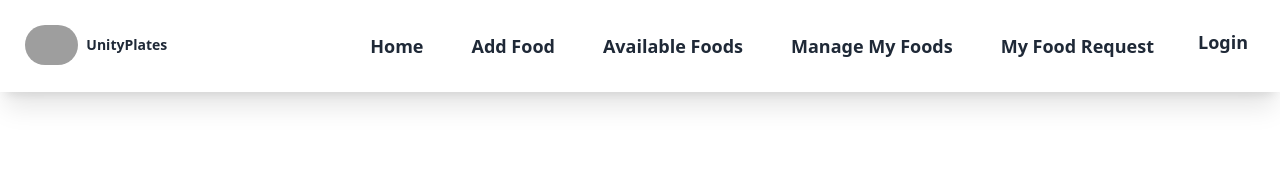
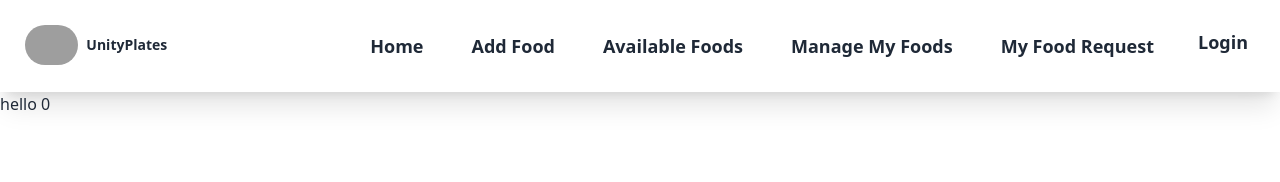
Before and after one commit to Salauddin-Ahmad/UnityPlates-Client, a React (Vite) app: page /updateFood/1 in a window 1280 px wide. Shown: the top 182 px of the page. Built offline with nearby package versions, Linux system fonts and the light colour scheme; no server answers; grey boxes are pictures that could not be loaded.

Commit message:
Made some progress to update foods

```diff
--- /dev/null
+++ b/src/pages/ManageFOODS/UpdateFood.jsx
@@ -0,0 +1,31 @@
+import axios from "axios";
+import { useEffect, useState } from "react";
+import { useParams } from "react-router-dom";
+
+const UpdateFood = () => {
+    const { id } = useParams();
+    const [foodData, setFoodData] = useState([]);
+    console.log(foodData);
+    useEffect(() => {
+        axios
+        .get(`${import.meta.env.VITE_API_URL}/fooddetails/${id}`)
+        .then((res) => {
+            // console.log(res.data);
+            setFoodData(res.data);
+            })
+            .catch((err) => {
+                console.log(err);
+            });
+    }, [id]);
+
+    // Convert foodData object to an array and then get its length
+    const foodDataLength = Object.keys(foodData).length;
+
+    return (
+        <div>
+            <h1>hello {foodDataLength}</h1>
+        </div>
+    );
+};
+
+export default UpdateFood;
--- a/src/pages/ManageFOODS/updateFoods.jsx
+++ /dev/null
@@ -1,9 +0,0 @@
-const updateFoods = () => {
-    return (
-        <div>
-            <h1>hsfdj</h1>
-        </div>
-    );
-};
-
-export default updateFoods;
--- a/src/routes/routes.jsx
+++ b/src/routes/routes.jsx
@@ -11,6 +11,7 @@ import Sliders from "../components/Sliders";
 import PrivateRoute from "./PrivateRoute";
 import FoodCards from "../pages/FoodCards/FoodCards";
 import FoodDetails from "../pages/FoodCards/FoodDetails";
+import UpdateFood from "@/pages/ManageFOODS/UpdateFood";
 
 const router = createBrowserRouter([
   {
@@ -35,7 +36,7 @@ const router = createBrowserRouter([
       },
       {
         path: "/updateFood/:id",
-        element: <updateFoods></updateFoods>,
+        element: <UpdateFood></UpdateFood>,
       },
       {
         path: "/login",
```
